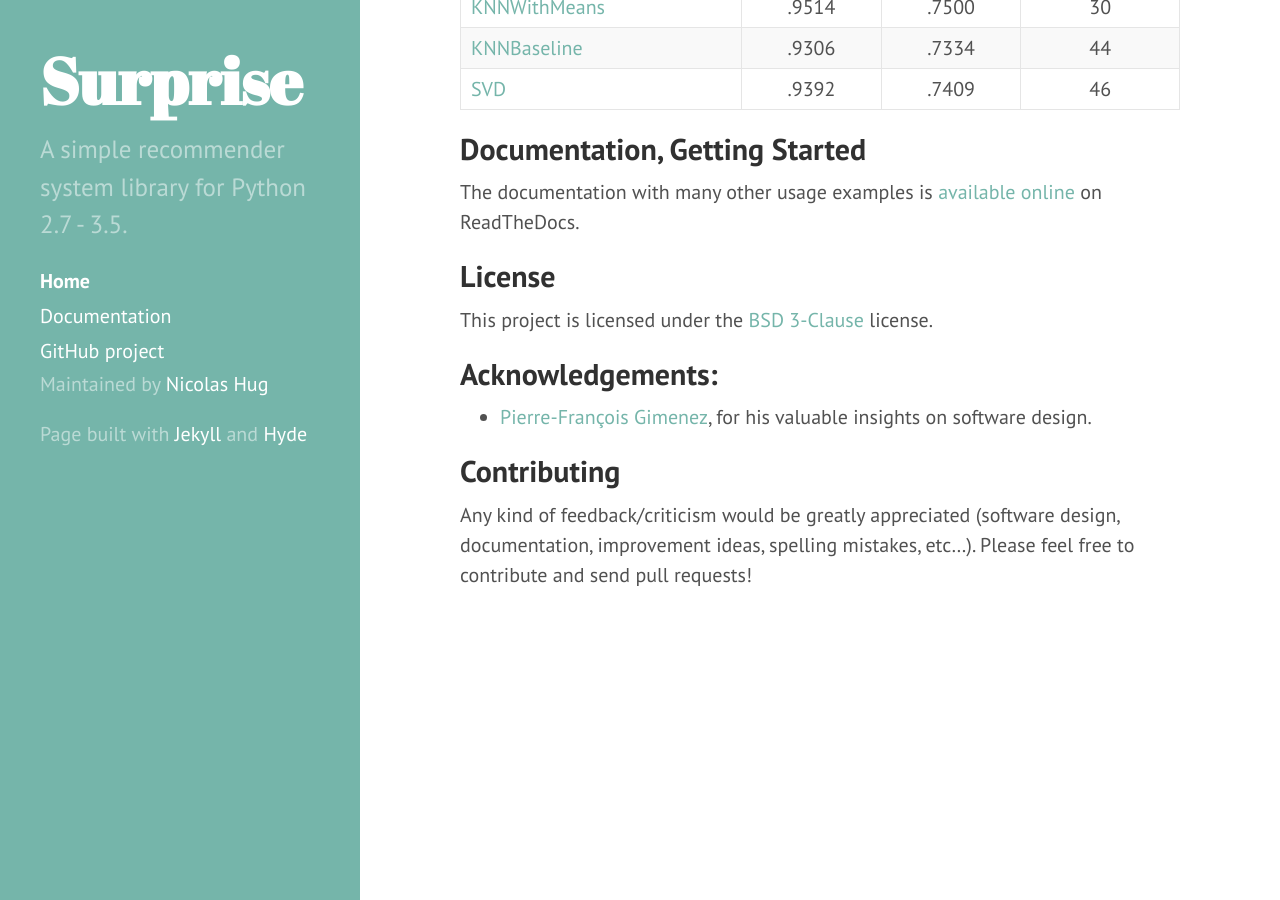
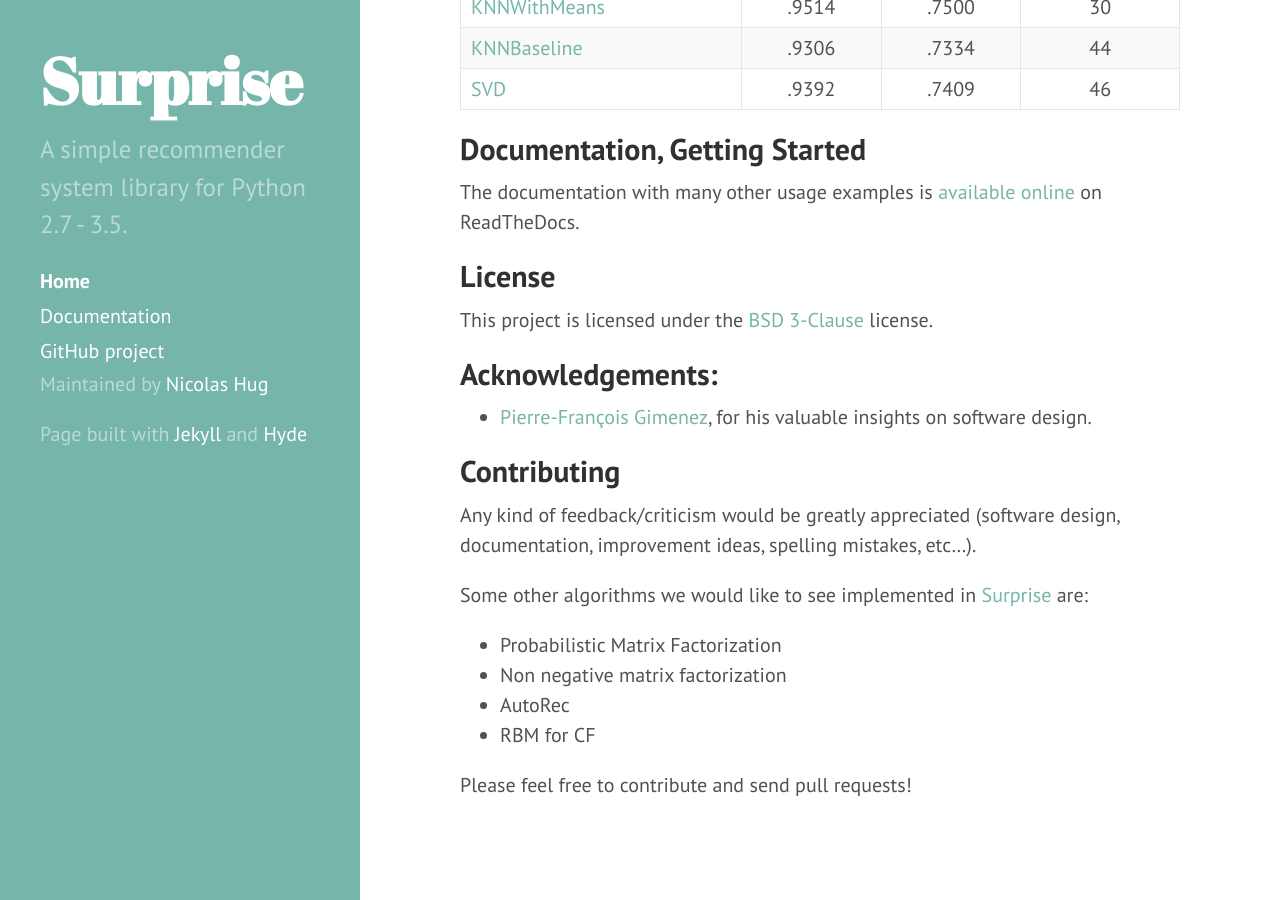
Before and after one commit to NicolasHug/Surprise, a Jekyll site: the page built from index.md, in a window 1280 px wide and 900 px high, scrolled down 2198 px. Built offline with Jekyll 4.4.1, drawn with Linux system fonts in a browser that asks for light colours.

Commit message:
update index.md

```diff
--- a/index.md
+++ b/index.md
@@ -128,5 +128,14 @@
 ------------
 
 Any kind of feedback/criticism would be greatly appreciated (software design,
-documentation, improvement ideas, spelling mistakes, etc...). Please feel free
-to contribute and send pull requests!
+documentation, improvement ideas, spelling mistakes, etc...).
+
+Some other algorithms we would like to see implemented in
+[Surprise](http://supriselib.com) are:
+
+- Probabilistic Matrix Factorization
+- Non negative matrix factorization
+- AutoRec
+- RBM for CF
+
+Please feel free to contribute and send pull requests!
```
